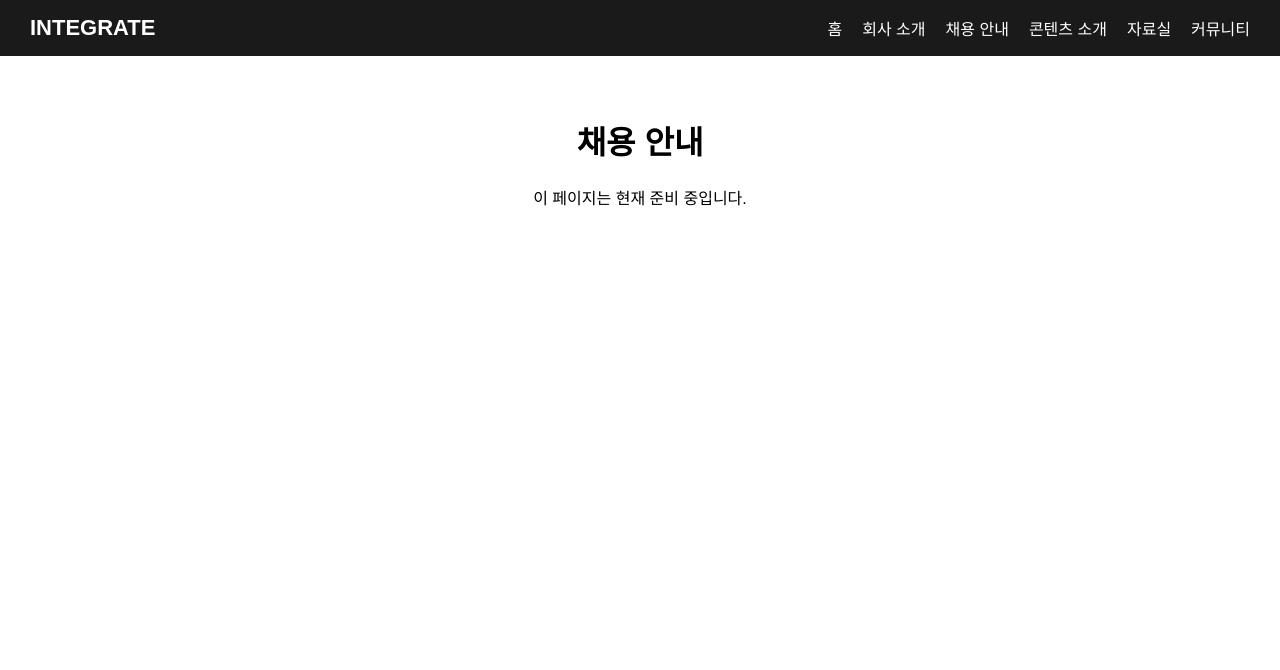
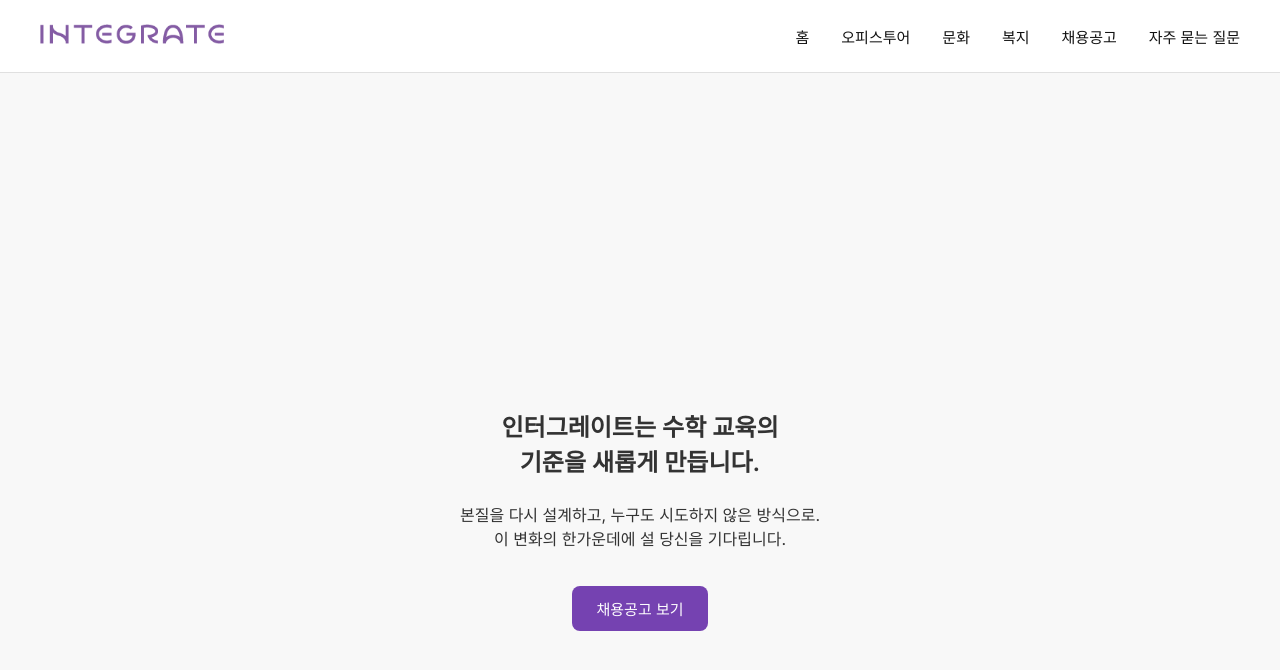
Before and after one commit to INTEGRATE-dotkr/integrate_homepage, a plain HTML site: page recruit.html in a window 1280 px wide. Shown: the top 670 px of the page. Drawn offline with Linux system fonts and the light colour scheme.

Commit message:
Update recruit.html

```diff
--- a/recruit.html
+++ b/recruit.html
@@ -1,27 +1,182 @@
 <!DOCTYPE html>
 <html lang="ko">
 <head>
-  <meta charset="UTF-8">
-  <title>채용 안내 | INTEGRATE</title>
-  <link rel="stylesheet" href="style.css">
+  <meta charset="UTF-8" />
+  <meta name="viewport" content="width=device-width, initial-scale=1.0" />
+  <title>INTEGRATE 채용</title>
+  <link href="https://fonts.googleapis.com/css2?family=Inter:wght@400;600&display=swap" rel="stylesheet">
+  <style>
+    body {
+      margin: 0;
+      font-family: 'Inter', sans-serif;
+      background-color: #f8f8f8;
+      color: #333;
+    }
+
+    .recruit-nav {
+      background-color: #ffffff;
+      border-bottom: 1px solid #e0e0e0;
+      padding: 24px 0;
+      position: sticky;
+      top: 0;
+      z-index: 999;
+    }
+
+    .navbar-container {
+      max-width: 1200px;
+      margin: 0 auto;
+      display: flex;
+      justify-content: space-between;
+      align-items: center;
+      padding: 0 40px;
+    }
+
+    .logo img {
+      height: 20px;
+    }
+
+    .nav-links {
+      list-style: none;
+      display: flex;
+      gap: 32px;
+      margin: 0;
+      padding: 0;
+    }
+
+    .nav-links li a {
+      text-decoration: none;
+      color: #111;
+      font-size: 15px;
+      font-weight: 500;
+    }
+
+    .nav-links li a:hover {
+      color: #7542b1;
+    }
+
+    .section {
+      min-height: 100vh;
+      display: flex;
+      flex-direction: column;
+      justify-content: center;
+      align-items: center;
+      text-align: center;
+      opacity: 0;
+      transform: translateY(60px);
+      transition: opacity 0.8s ease, transform 0.8s ease;
+      padding: 40px 20px;
+    }
+
+    .section.show {
+      opacity: 1;
+      transform: translateY(0);
+    }
+
+    .section h1,
+    .section h2,
+    .section p {
+      max-width: 700px;
+      margin: 12px 0;
+    }
+
+    .section ul {
+      text-align: left;
+      max-width: 700px;
+      margin: 20px auto;
+      padding-left: 20px;
+    }
+
+    .section li {
+      font-size: 15px;
+      line-height: 1.6;
+      margin-bottom: 8px;
+      color: #444;
+    }
+
+    .cta-button {
+      margin-top: 24px;
+      padding: 12px 24px;
+      background-color: #7542b1;
+      color: white;
+      border: none;
+      border-radius: 8px;
+      text-decoration: none;
+      font-weight: 500;
+      font-size: 15px;
+      transition: background-color 0.2s ease;
+    }
+
+    .cta-button:hover {
+      background-color: #5f3393;
+    }
+  </style>
 </head>
 <body>
-  <header>
-    <nav class="navbar">
-      <div class="logo">INTEGRATE</div>
+  <nav class="recruit-nav">
+    <div class="navbar-container">
+      <div class="logo">
+        <img src="integrate_logo1.png" alt="INTEGRATE 로고">
+      </div>
       <ul class="nav-links">
-        <li><a href="index.html">홈</a></li>
-        <li><a href="about.html">회사 소개</a></li>
-        <li><a href="recruit.html">채용 안내</a></li>
-        <li><a href="contents.html">콘텐츠 소개</a></li>
-        <li><a href="resources.html">자료실</a></li>
-        <li><a href="community.html">커뮤니티</a></li>
+        <li><a href="#home">홈</a></li>
+        <li><a href="#office">오피스투어</a></li>
+        <li><a href="#culture">문화</a></li>
+        <li><a href="#benefit">복지</a></li>
+        <li><a href="#jobs">채용공고</a></li>
+        <li><a href="#faq">자주 묻는 질문</a></li>
       </ul>
-    </nav>
-  </header>
-  <main style="padding: 40px; text-align: center;">
-    <h1>채용 안내</h1>
-    <p>이 페이지는 현재 준비 중입니다.</p>
+    </div>
+  </nav>
+
+  <main>
+    <section class="section home" id="home">
+      <h1>인터그레이트는 수학 교육의<br>기준을 새롭게 만듭니다.</h1>
+      <p>본질을 다시 설계하고, 누구도 시도하지 않은 방식으로.<br>
+      이 변화의 한가운데에 설 당신을 기다립니다.</p>
+      <a href="#jobs" class="cta-button">채용공고 보기</a>
+    </section>
+
+    <section class="section" id="office">
+      <h2>오피스투어</h2>
+      <p>(오피스 환경, 사진 또는 분위기 설명 예정)</p>
+    </section>
+
+    <section class="section" id="culture">
+      <h2>업무문화</h2>
+      <p>(협업 방식, 유연성, 커뮤니케이션 문화 등)</p>
+    </section>
+
+    <section class="section" id="benefit">
+      <h2>복리후생</h2>
+      <p>(휴가, 교육비, 식대, 복지제도 등 소개 예정)</p>
+    </section>
+
+    <section class="section" id="jobs">
+      <h2>채용공고</h2>
+      <p>(현재 모집 중인 포지션 목록 및 상세 내용)</p>
+    </section>
+
+    <section class="section" id="faq">
+      <h2>자주 묻는 질문</h2>
+      <p>(지원자들이 자주 궁금해하는 내용을 Q&A 형식으로 제공)</p>
+    </section>
   </main>
+
+  <script>
+    const sections = document.querySelectorAll('.section');
+    const observer = new IntersectionObserver(entries => {
+      entries.forEach(entry => {
+        if (entry.isIntersecting) {
+          entry.target.classList.add('show');
+          observer.unobserve(entry.target);
+        }
+      });
+    }, {
+      threshold: 0.3
+    });
+    sections.forEach(section => {
+      observer.observe(section);
+    });
+  </script>
 </body>
 </html>
```
